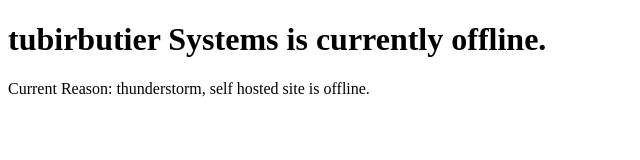
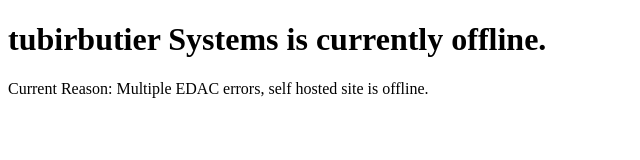
Before and after one commit to tubirbutier/maintenence-page, a plain HTML site: page index.html in a window 1280 px wide. Shown: the whole page, without its empty margins (0-640 px from the left). Drawn offline with Linux system fonts and the light colour scheme.

Commit message:
Update index.html

```diff
--- a/index.html
+++ b/index.html
@@ -4,5 +4,5 @@
 </head>
 <body>
   <h1>tubirbutier Systems is currently offline.</h1>
-  <p>Current Reason: thunderstorm, self hosted site is offline.</p>
+  <p>Current Reason: Multiple EDAC errors, self hosted site is offline.</p>
 </body>
```
